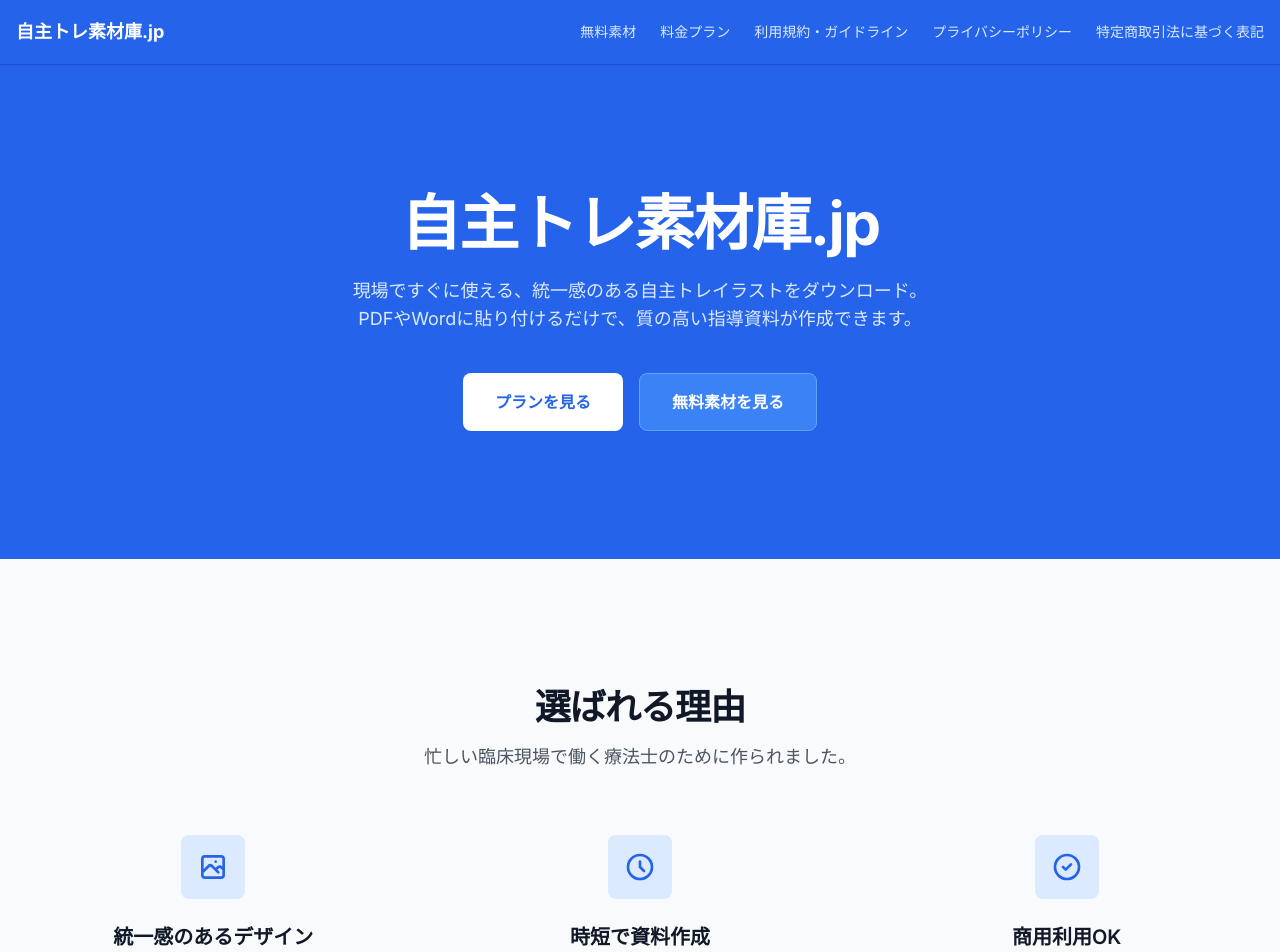
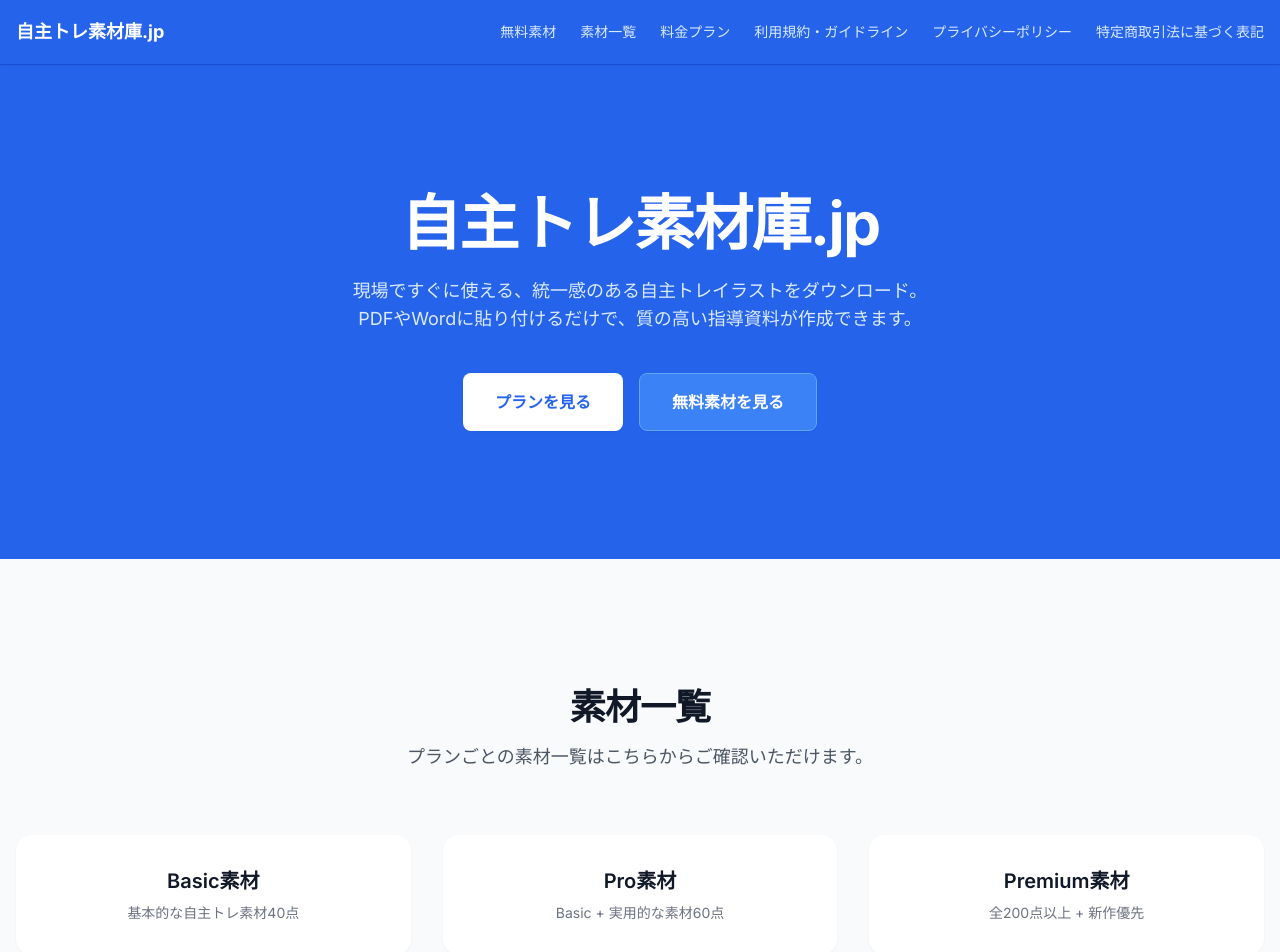
Before and after one commit to makomaru2023/jishutore-starter, a Next.js app: page / in a window 1280 px wide. Shown: the top 952 px of the page. Built offline with nearby package versions, Linux system fonts and the light colour scheme.

Commit message:
feat: add watermark to list view and materials section to home

```diff
--- a/src/app/page.tsx
+++ b/src/app/page.tsx
@@ -31,6 +31,34 @@ export default function Home() {
                 className="inline-flex items-center justify-center rounded-lg border border-blue-400 bg-blue-500 px-8 py-4 text-base font-semibold text-white shadow-sm hover:bg-blue-400"
               >
                 無料素材を見る
+              </Link>
+            </div>
+          </div>
+        </div>
+
+        {/* Materials List Section */}
+        <div id="materials" className="bg-gray-50 py-24 sm:py-32">
+          <div className="container mx-auto px-4">
+            <div className="mx-auto max-w-2xl text-center mb-16">
+              <h2 className="text-3xl font-bold tracking-tight text-gray-900 sm:text-4xl">
+                素材一覧
+              </h2>
+              <p className="mt-4 text-lg text-gray-600">
+                プランごとの素材一覧はこちらからご確認いただけます。
+              </p>
+            </div>
+            <div className="grid grid-cols-1 gap-8 sm:grid-cols-3">
+              <Link href="/basic" className="group relative flex flex-col items-center rounded-2xl bg-white p-8 shadow-sm transition-all hover:shadow-md">
+                <h3 className="text-xl font-semibold text-gray-900 group-hover:text-blue-600">Basic素材</h3>
+                <p className="mt-2 text-center text-sm text-gray-500">基本的な自主トレ素材40点</p>
+              </Link>
+              <Link href="/pro" className="group relative flex flex-col items-center rounded-2xl bg-white p-8 shadow-sm transition-all hover:shadow-md">
+                <h3 className="text-xl font-semibold text-gray-900 group-hover:text-blue-600">Pro素材</h3>
+                <p className="mt-2 text-center text-sm text-gray-500">Basic + 実用的な素材60点</p>
+              </Link>
+              <Link href="/premium" className="group relative flex flex-col items-center rounded-2xl bg-white p-8 shadow-sm transition-all hover:shadow-md">
+                <h3 className="text-xl font-semibold text-gray-900 group-hover:text-blue-600">Premium素材</h3>
+                <p className="mt-2 text-center text-sm text-gray-500">全200点以上 + 新作優先</p>
               </Link>
             </div>
           </div>
--- a/src/components/Header.tsx
+++ b/src/components/Header.tsx
@@ -10,6 +10,9 @@ export function Header() {
                 <nav className="hidden md:flex items-center gap-6">
                     <Link href="/free" className="text-sm font-medium text-blue-100 hover:text-white transition-colors">
                         無料素材
+                    </Link>
+                    <Link href="/#materials" className="text-sm font-medium text-blue-100 hover:text-white transition-colors">
+                        素材一覧
                     </Link>
                     <Link href="/pricing" className="text-sm font-medium text-blue-100 hover:text-white transition-colors">
                         料金プラン
--- a/src/components/ItemCard.tsx
+++ b/src/components/ItemCard.tsx
@@ -37,6 +37,17 @@ export function ItemCard({ item }: ItemCardProps) {
                         className="object-contain p-4 transition-transform duration-300 group-hover:scale-105"
                         sizes="(max-width: 768px) 100vw, (max-width: 1200px) 50vw, 33vw"
                     />
+                    {!isPurchased && !isFree && (
+                        <div className="absolute inset-0 pointer-events-none flex items-center justify-center overflow-hidden">
+                            <div className="absolute inset-0 flex flex-wrap content-center justify-center opacity-20 rotate-[-45deg] scale-150">
+                                {Array.from({ length: 10 }).map((_, i) => (
+                                    <div key={i} className="m-4 text-xl font-bold text-gray-900 whitespace-nowrap select-none">
+                                        SAMPLE
+                                    </div>
+                                ))}
+                            </div>
+                        </div>
+                    )}
                 </Link>
             </div>
             <div className="flex flex-1 flex-col p-4">
```
